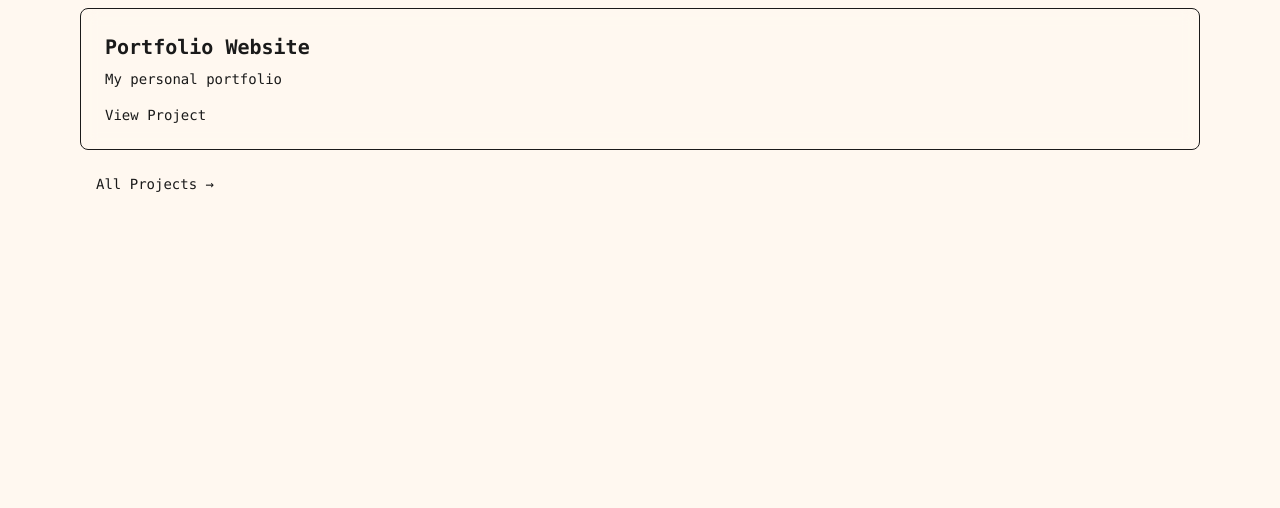
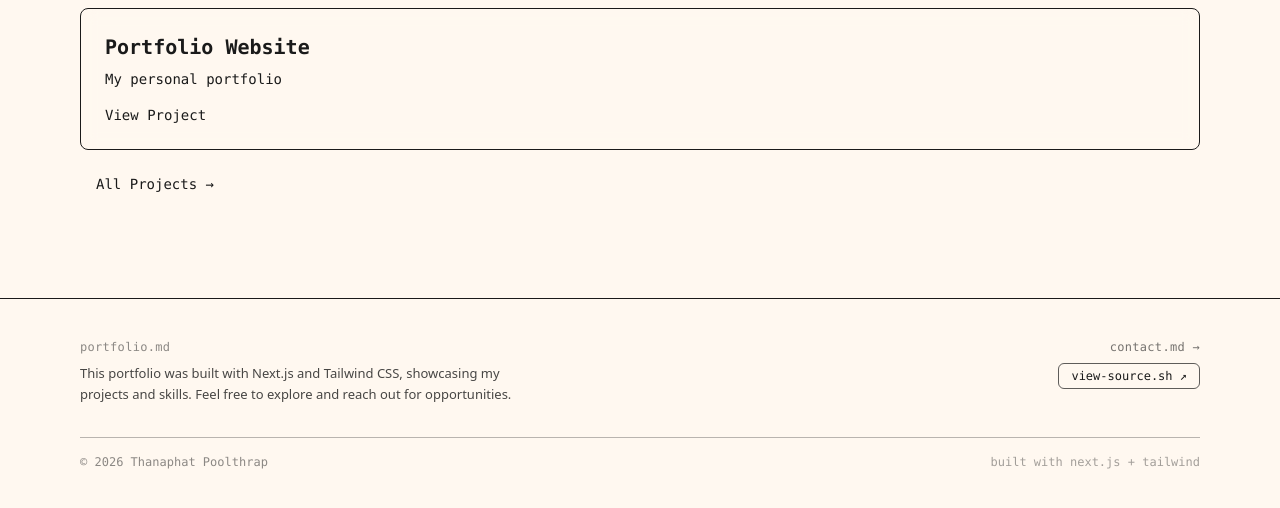
Before and after one commit to Pjizen0143/RSU-Portfolio, a Next.js app in the folder frontend/: page / in a window 1280 px wide. Shown: the part 1448-1956 px from the top of the page. Built offline with nearby package versions, Linux system fonts and the light colour scheme.

Commit message:
feat: add footer

```diff
--- a/frontend/app/(user)/page.tsx
+++ b/frontend/app/(user)/page.tsx
@@ -1,6 +1,7 @@
 import SkillsSection from "@/components/ui/sections/SkillsSection";
 import AboutSection from "../../components/ui/sections/AboutSection";
 import HightLightsProjects from "@/components/ui/sections/HightLightsProjects";
+import Footer from "@/components/ui/Footer";
 
 export default function Home() {
   return (
@@ -26,7 +27,7 @@ export default function Home() {
       <SkillsSection />
       <div className="h-10"></div>
       <HightLightsProjects />
-      <div className="h-2000"></div>
+      <Footer />
     </>
   );
 }
--- /dev/null
+++ b/frontend/components/ui/Footer.tsx
@@ -0,0 +1,60 @@
+import Link from "next/link";
+
+export default function Footer() {
+    return (
+        <footer className="mt-24 px-20 py-10 border-t border-primary text-sm">
+
+            <div className="flex flex-col md:flex-row md:items-start md:justify-between gap-6">
+
+                {/* Left: Description */}
+                <div className="max-w-md space-y-2">
+                    <p className="font-mono text-xs opacity-50 tracking-wide">
+                        portfolio.md
+                    </p>
+
+                    <p className="leading-relaxed font-sans text-[13px] opacity-80">
+                        This portfolio was built with Next.js and Tailwind CSS,
+                        showcasing my projects and skills. Feel free to explore and
+                        reach out for opportunities.
+                    </p>
+                </div>
+
+                {/* Right: Links */}
+                <div className="flex flex-col items-start md:items-end gap-2">
+
+                    <Link
+                        href="/contact"
+                        className="font-mono text-xs opacity-60 hover:opacity-100 transition tracking-wide"
+                    >
+                        contact.md →
+                    </Link>
+
+                    <Link
+                        href="https://github.com/Pjizen0143/RSU-Portfolio"
+                        target="_blank"
+                        className="font-mono text-xs px-3 py-1 rounded-md border border-primary/70
+                       hover:bg-primary hover:text-bg transition-all"
+                    >
+                        view-source.sh ↗
+                    </Link>
+
+                </div>
+
+            </div>
+
+            {/* Bottom */}
+            <div className="mt-8 pt-4 border-t border-primary/30 flex flex-col md:flex-row justify-between items-center gap-2">
+
+                <p className="text-xs font-mono opacity-50">
+                    © {new Date().getFullYear()} Thanaphat Poolthrap
+                </p>
+
+                <p className="text-xs font-mono opacity-40">
+                    built with next.js + tailwind
+                </p>
+
+            </div>
+
+        </footer>
+    );
+}
```
